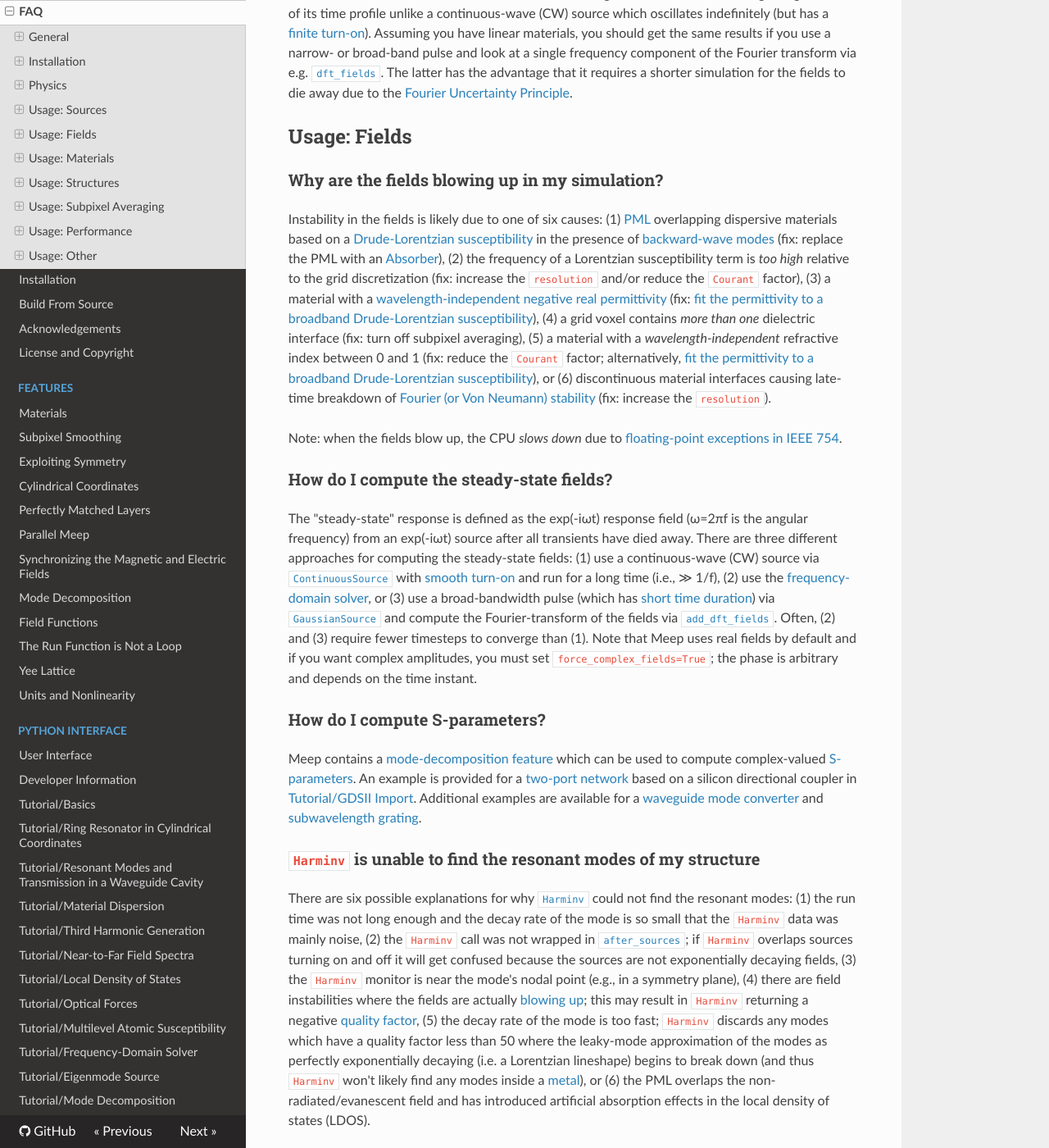
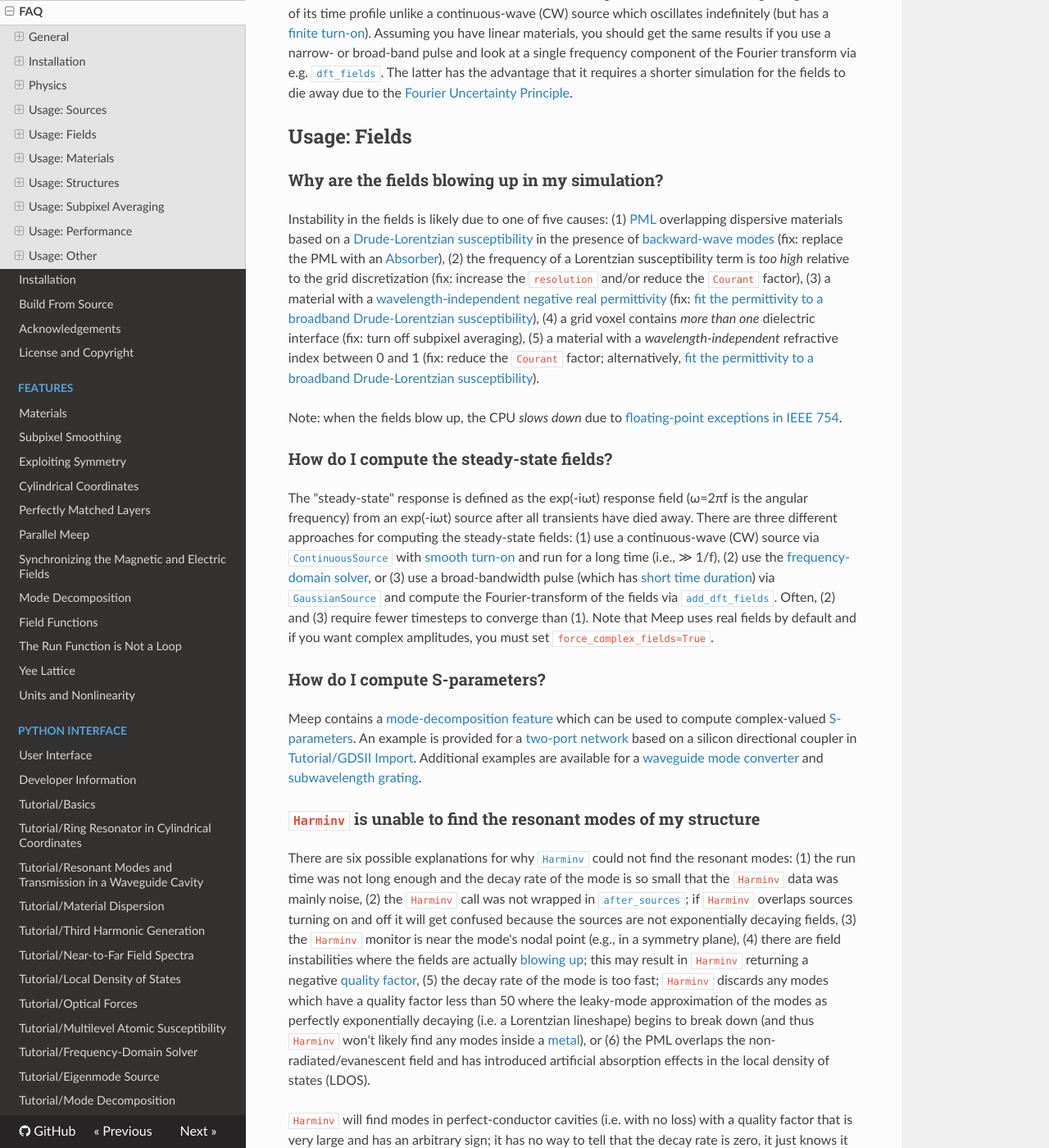
Before and after one commit to NanoComp/meep, an MkDocs documentation site: the page built from doc/docs/FAQ.md, in a window 1280 px wide and 1400 px high, scrolled down 10651 px. Shown: the whole window at 82% size. Built offline with MkDocs 1.6.1, drawn with Linux system fonts in a browser that asks for light colours; nearby versions of some CDN libraries; formulas are drawn with MathJax 3; old or Windows-style settings are respelled for this version of MkDocs.

Commit message:
Update FAQ.md

```diff
--- a/doc/docs/FAQ.md
+++ b/doc/docs/FAQ.md
@@ -185,13 +185,13 @@ Usage: Fields
 
 ### Why are the fields blowing up in my simulation?
 
-Instability in the fields is likely due to one of six causes: (1) [PML](Python_User_Interface.md#pml) overlapping dispersive materials based on a [Drude-Lorentzian susceptibility](Python_User_Interface.md#lorentziansusceptibility) in the presence of [backward-wave modes](https://journals.aps.org/pre/abstract/10.1103/PhysRevE.79.065601) (fix: replace the PML with an [Absorber](Python_User_Interface.md#absorber)), (2) the frequency of a Lorentzian susceptibility term is *too high* relative to the grid discretization (fix: increase the `resolution` and/or reduce the `Courant` factor), (3) a material with a [wavelength-independent negative real permittivity](#why-does-my-simulation-diverge-if-0) (fix: [fit the permittivity to a broadband Drude-Lorentzian susceptibility](#how-do-i-import-n-and-k-values-into-meep)), (4) a grid voxel contains *more than one* dielectric interface (fix: turn off subpixel averaging), (5) a material with a *wavelength-independent* refractive index between 0 and 1 (fix: reduce the `Courant` factor; alternatively, [fit the permittivity to a broadband Drude-Lorentzian susceptibility](#how-do-i-import-n-and-k-values-into-meep)), or (6) discontinuous material interfaces causing late-time breakdown of [Fourier (or Von Neumann) stability](https://en.wikipedia.org/wiki/Von_Neumann_stability_analysis) (fix: increase the `resolution`).
+Instability in the fields is likely due to one of five causes: (1) [PML](Python_User_Interface.md#pml) overlapping dispersive materials based on a [Drude-Lorentzian susceptibility](Python_User_Interface.md#lorentziansusceptibility) in the presence of [backward-wave modes](https://journals.aps.org/pre/abstract/10.1103/PhysRevE.79.065601) (fix: replace the PML with an [Absorber](Python_User_Interface.md#absorber)), (2) the frequency of a Lorentzian susceptibility term is *too high* relative to the grid discretization (fix: increase the `resolution` and/or reduce the `Courant` factor), (3) a material with a [wavelength-independent negative real permittivity](#why-does-my-simulation-diverge-if-0) (fix: [fit the permittivity to a broadband Drude-Lorentzian susceptibility](#how-do-i-import-n-and-k-values-into-meep)), (4) a grid voxel contains *more than one* dielectric interface (fix: turn off subpixel averaging), (5) a material with a *wavelength-independent* refractive index between 0 and 1 (fix: reduce the `Courant` factor; alternatively, [fit the permittivity to a broadband Drude-Lorentzian susceptibility](#how-do-i-import-n-and-k-values-into-meep)).
 
 Note: when the fields blow up, the CPU *slows down* due to [floating-point exceptions in IEEE 754](https://en.wikipedia.org/wiki/IEEE_754#Exception_handling).
 
 ### How do I compute the steady-state fields?
 
-The "steady-state" response is defined as the exp(-iωt) response field (ω=2πf is the angular frequency) from an exp(-iωt) source after all transients have died away. There are three different approaches for computing the steady-state fields: (1) use a continuous-wave (CW) source via [`ContinuousSource`](Python_User_Interface.md#continuoussource) with [smooth turn-on](#why-doesnt-the-continuous-wave-cw-source-produce-an-exact-single-frequency-response) and run for a long time (i.e., &#8811; 1/f), (2) use the [frequency-domain solver](#what-is-meeps-frequency-domain-solver-and-how-does-it-work), or (3) use a broad-bandwidth pulse (which has [short time duration](#is-a-narrow-bandwidth-gaussian-pulse-the-same-as-a-continuous-wave-cw-source)) via [`GaussianSource`](Python_User_Interface.md#gaussiansource) and compute the Fourier-transform of the fields via [`add_dft_fields`](Python_User_Interface.md#field-computations). Often, (2) and (3) require fewer timesteps to converge than (1). Note that Meep uses real fields by default and if you want complex amplitudes, you must set `force_complex_fields=True`; the phase is arbitrary and depends on the time instant.
+The "steady-state" response is defined as the exp(-iωt) response field (ω=2πf is the angular frequency) from an exp(-iωt) source after all transients have died away. There are three different approaches for computing the steady-state fields: (1) use a continuous-wave (CW) source via [`ContinuousSource`](Python_User_Interface.md#continuoussource) with [smooth turn-on](#why-doesnt-the-continuous-wave-cw-source-produce-an-exact-single-frequency-response) and run for a long time (i.e., &#8811; 1/f), (2) use the [frequency-domain solver](#what-is-meeps-frequency-domain-solver-and-how-does-it-work), or (3) use a broad-bandwidth pulse (which has [short time duration](#is-a-narrow-bandwidth-gaussian-pulse-the-same-as-a-continuous-wave-cw-source)) via [`GaussianSource`](Python_User_Interface.md#gaussiansource) and compute the Fourier-transform of the fields via [`add_dft_fields`](Python_User_Interface.md#field-computations). Often, (2) and (3) require fewer timesteps to converge than (1). Note that Meep uses real fields by default and if you want complex amplitudes, you must set `force_complex_fields=True`.
 
 ### How do I compute S-parameters?
 
```
